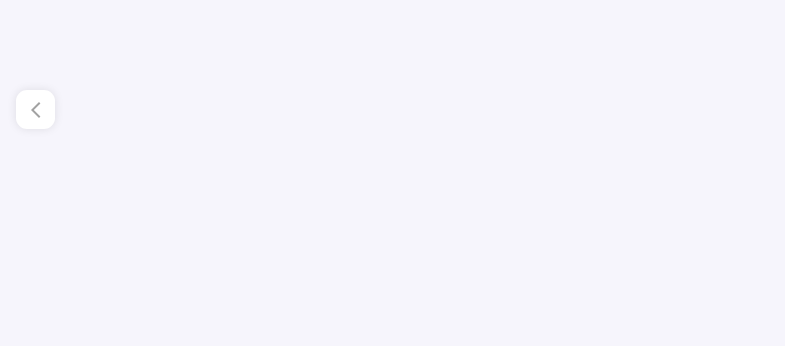
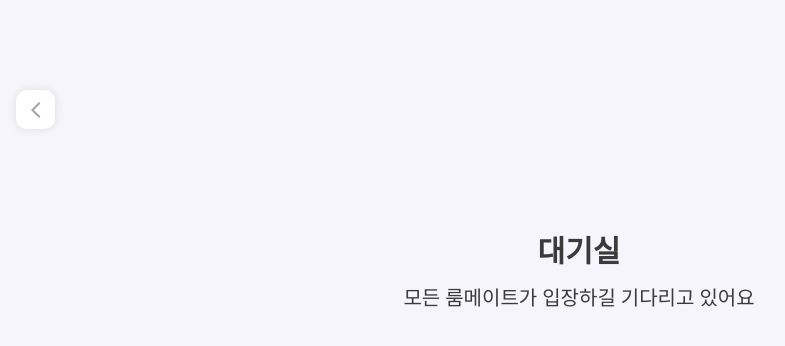
Before and after one commit to LikeLionHGU/Yesod_Kimchijjim_Front, a React (Create React App) app: page /room/leader/wait in a window 1280 px wide. Shown: the top 346 px of the page, without its empty margins (61-846 px from the left). Built offline with nearby package versions, Linux system fonts and the light colour scheme.

Commit message:
init: WaitPage 타이틀 완료

```diff
--- a/src/pages/RoomWaitPage/RoomLeaderWaitPage.js
+++ b/src/pages/RoomWaitPage/RoomLeaderWaitPage.js
@@ -11,6 +11,10 @@ const RoomLeaderWaitPage = () => {
    return(
     <PageContainer>
         <GoBackPage/>
+        <TitleGroup>
+            <Title>대기실</Title>
+            <SubTitle>모든 룸메이트가 입장하길 기다리고 있어요</SubTitle>
+        </TitleGroup>
     </PageContainer>
    );
 };
@@ -30,3 +34,30 @@ const PageContainer = styled.div`
     position: relative;
     box-sizing: border-box;
 `;
+
+const TitleGroup = styled.div`
+    text-align: center;
+    margin-top: 164px;
+`;
+
+const Title = styled.p`
+    color: ${Colors.detailBlack};
+    text-align: center;
+    font-family: ${Colors.font};
+    font-size: 30px;
+    font-style: normal;
+    font-weight: 700;
+    line-height: 30px;
+    margin-bottom: 15px;
+`;
+
+const SubTitle = styled.p`
+    color: ${Colors.detailBlack};
+    text-align: center;
+    font-family: ${Colors.font};
+    font-size: 20px;
+    font-style: normal;
+    font-weight: 400;
+    margin-bottom: 0;
+    margin-top: 0;
+`;
--- a/src/pages/RoomWaitPage/RoomMemberWaitPage.js
+++ b/src/pages/RoomWaitPage/RoomMemberWaitPage.js
@@ -11,6 +11,10 @@ const RoomMemberWaitPage = () => {
     return (
         <PageContainer>
             <GoBackPage />
+            <TitleGroup>
+                <Title>대기실</Title>
+                <SubTitle>모든 룸메이트가 입장하길 기다리고 있어요</SubTitle>
+            </TitleGroup>
         </PageContainer>
     );
 };
@@ -30,3 +34,30 @@ const PageContainer = styled.div`
     position: relative;
     box-sizing: border-box;
 `;
+
+const TitleGroup = styled.div`
+    text-align: center;
+    margin-top: 164px;
+`;
+
+const Title = styled.p`
+    color: ${Colors.detailBlack};
+    text-align: center;
+    font-family: ${Colors.font};
+    font-size: 30px;
+    font-style: normal;
+    font-weight: 700;
+    line-height: 30px;
+    margin-bottom: 15px;
+`;
+
+const SubTitle = styled.p`
+    color: ${Colors.detailBlack};
+    text-align: center;
+    font-family: ${Colors.font};
+    font-size: 20px;
+    font-style: normal;
+    font-weight: 400;
+    margin-bottom: 0;
+    margin-top: 0;
+`;
```
